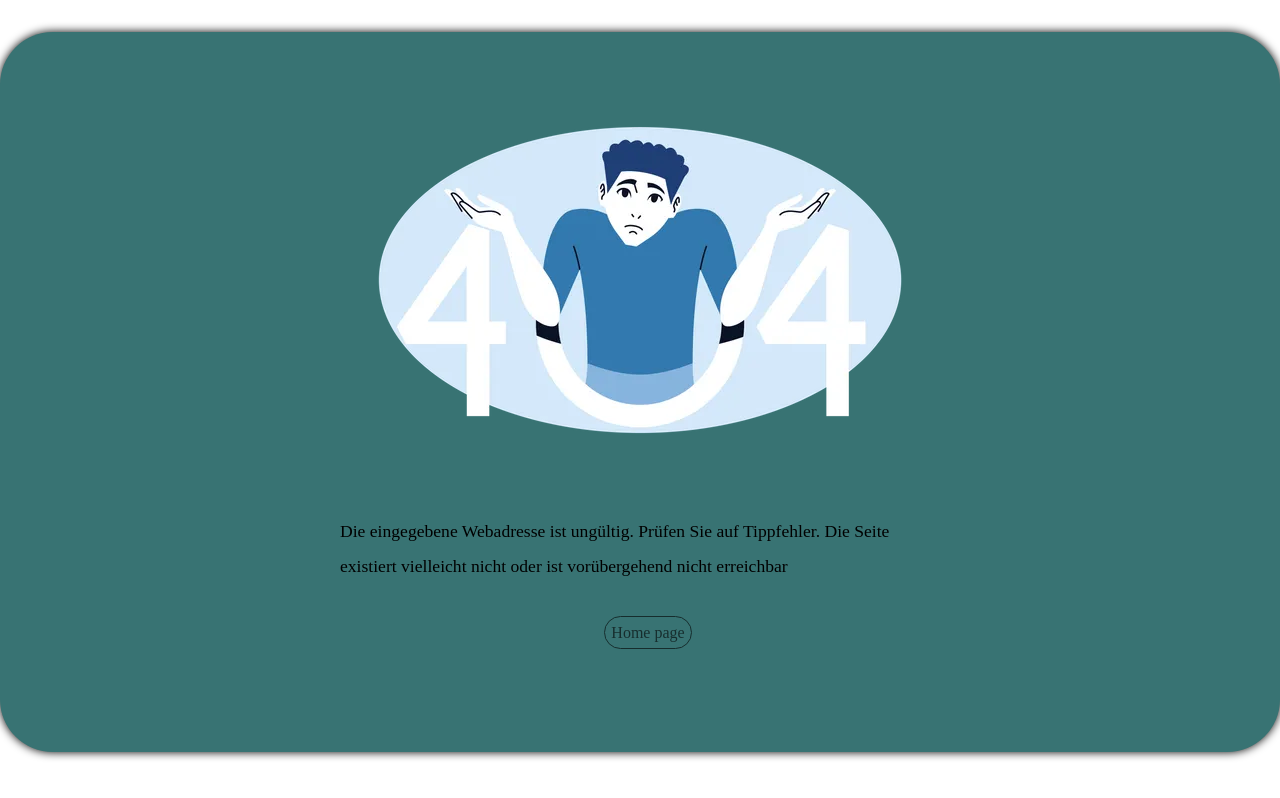
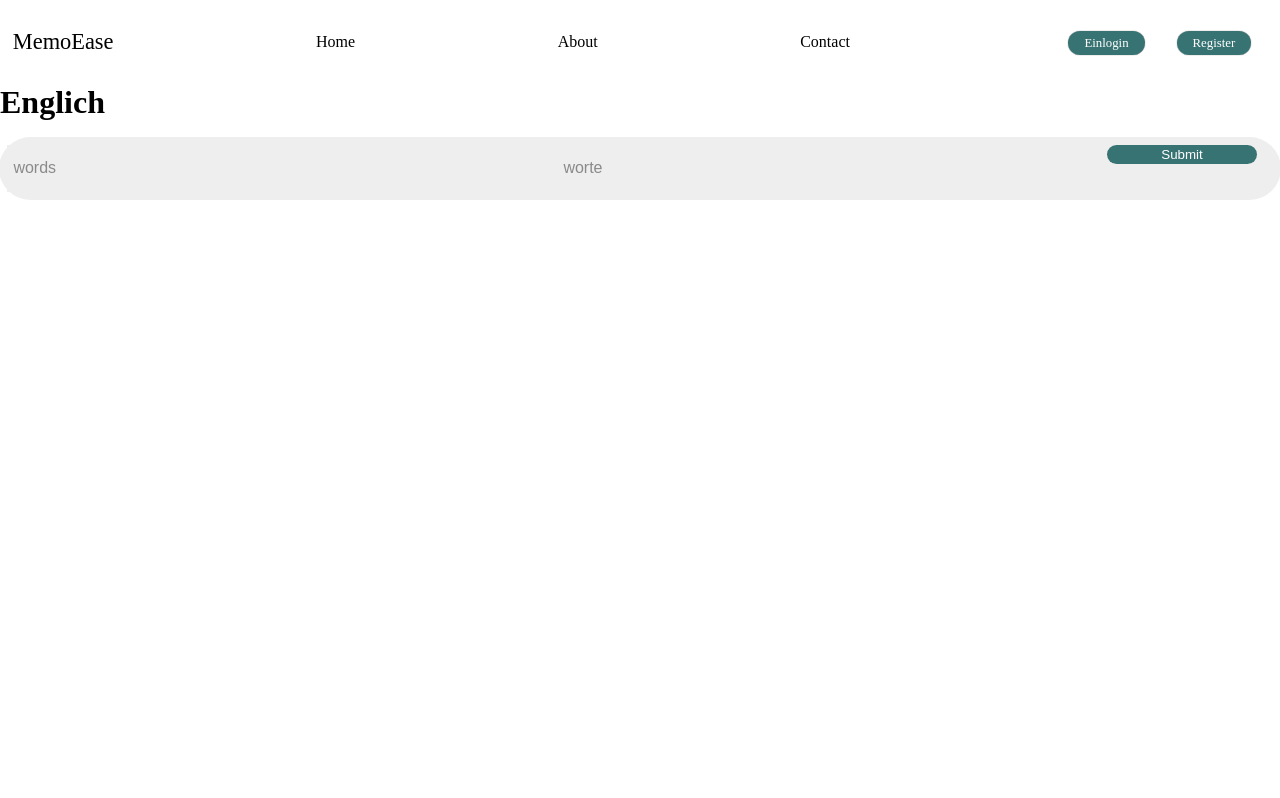
Before and after one commit to djoetker/memoease, a React (Vite) app in the folder frontend/: page /editSet in a window 1280 px wide. Built offline with nearby package versions, Linux system fonts and the light colour scheme.

Commit message:
Update card EditSet

```diff
--- a/frontend/src/components/App.jsx
+++ b/frontend/src/components/App.jsx
@@ -11,6 +11,7 @@ import Home from "./Home/Home";
 import Error from "./Error/Error";
 import { Box } from "./createSet/createSet";
 import HomeLoggedIn from "./homeLoggedIn/HomeLoggedIn";
+import EditSet from "./Edit-set/EditSet";
 
 function App() {
   return (
@@ -26,6 +27,7 @@ function App() {
             <Route path="/register" element={<Register />} />
             <Route path="/create" element={<Box />} />
             <Route path="/home" element={<HomeLoggedIn />} />
+            <Route path="/editSet" element={<EditSet />} />
           </Route>
           <Route path="*" element={<Error />} />
         </Routes>
--- /dev/null
+++ b/frontend/src/components/Edit-set/EditSet.jsx
@@ -0,0 +1,29 @@
+import React from "react";
+import "../../css/EditSet.scss";
+const EditSet = () => {
+  return (
+    <div className="EditSet_Container">
+      <h2>Englich</h2>
+      {/* Radown (Arbeit Bereich) */}
+      <div className="">
+        <div className="">
+          <div className=""></div>
+        </div>
+      </div>
+      {/* Imad (Arbeit Bereich) */}
+      <div className="FromEdit">
+        <form>
+          <div className="inputCards">
+            <input type="text" placeholder="words" />
+            <input type="text" placeholder="worte" />
+            <button className="EditBtn" type="submit">
+              Submit
+            </button>
+          </div>
+        </form>
+      </div>
+    </div>
+  );
+};
+
+export default EditSet;
--- /dev/null
+++ b/frontend/src/css/EditSet.scss
@@ -0,0 +1,59 @@
+$backgroundGreen: #387373;
+$BlackWhiteColor: #eee;
+$WhitColor: #fff;
+$ColorBlack: #000000;
+$colorPrimary: #4caf50; // green
+$colorSecondary: #ff6f61; // red
+$fontSizeTitle: 2em;
+$ColorLightWhite: #eeeeee;
+$colorGrau: #4d4d4dcc;
+$boxShadow: 0px 0px 10px #0000;
+
+.EditSet_Container {
+  width: 100%;
+  h2 {
+    color: $ColorBlack;
+    font-size: 2rem;
+  }
+
+  .FromEdit {
+    width: 100%;
+    padding: 1rem;
+    form {
+      display: flex;
+      justify-content: center;
+      align-items: center;
+      flex-wrap: wrap;
+      .inputCards {
+        display: flex;
+        padding: 0.5rem;
+        background-color: #eee;
+        border-radius: 4rem;
+        input {
+          width: 550px;
+          padding: 1rem;
+          border: none;
+          outline: none;
+          background-color: #eee;
+          padding-left: 0.4rem;
+          &::placeholder {
+            font-size: 1rem;
+            color: rgb(138, 138, 138);
+            font-weight: 300;
+          }
+        }
+        .EditBtn {
+          background-color: $backgroundGreen;
+          padding: 0 0.5rem;
+          width: 150px;
+          height: 1.2rem;
+          margin-right: 1rem;
+          border: none;
+          outline: none;
+          color: #ffff;
+          border-radius: 2rem;
+        }
+      }
+    }
+  }
+}
--- a/frontend/src/css/index.css
+++ b/frontend/src/css/index.css
@@ -8,60 +8,9 @@
       */
 }
 
-/* a {
-  font-weight: 500;
-  color: #646cff;
-  text-decoration: inherit;
+
+* {
+  padding: 0;
+  margin: 0;
+  box-sizing: border-box;
 }
-a:hover {
-  color: #535bf2;
-}
-
-*/
-/*
-body {
-  margin: 0;
-  display: flex;
-  place-items: center;
-  min-width: 320px;
-  min-height: 100vh;
-}
-
-h1 {
-  font-size: 3.2em;
-  line-height: 1.1;
-}
-
-button {
-  border-radius: 8px;
-  border: 1px solid transparent;
-  padding: 0.6em 1.2em;
-  font-size: 1em;
-  font-weight: 500;
-  font-family: inherit;
-  background-color: #1a1a1a;
-  cursor: pointer;
-  transition: border-color 0.25s;
-}
-button:hover {
-  border-color: #646cff;
-}
-button:focus,
-button:focus-visible {
-  outline: 4px auto -webkit-focus-ring-color;
-}
-
-@media (prefers-color-scheme: light) {
-  :root {
-    color: #213547;
-    background-color: #ffffff;
-  }
-  a:hover {
-    color: #747bff;
-  }
-  button {
-    background-color: #f9f9f9;
-  }
-}
-
-*/
```
Also changed, not shown: frontend/src/components/Edit-set/Edit_set.jsx (deleted, +0 -7 lines), frontend/src/css/App.css (+1 -10 lines).
